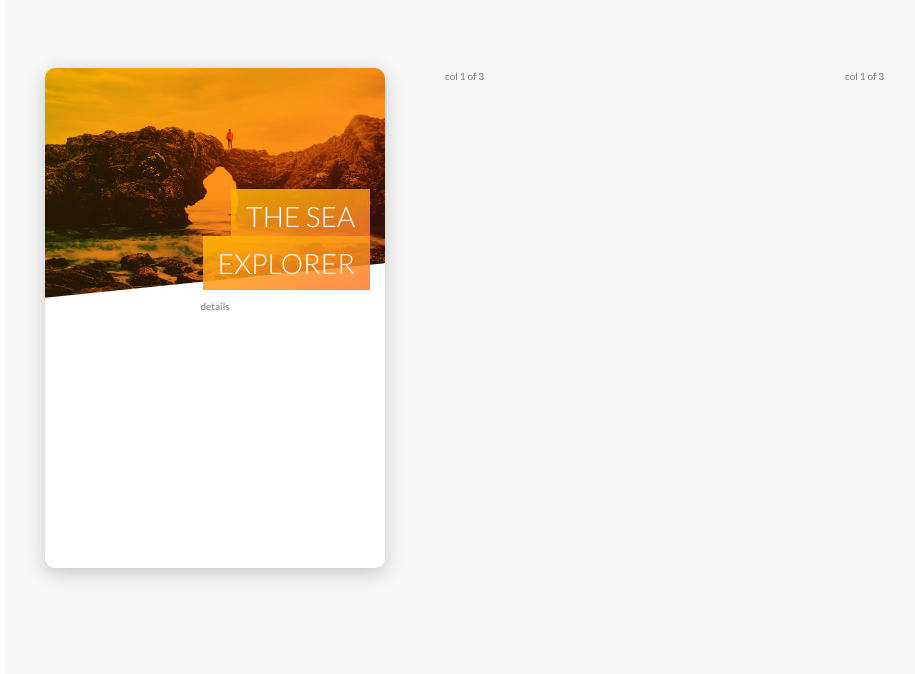
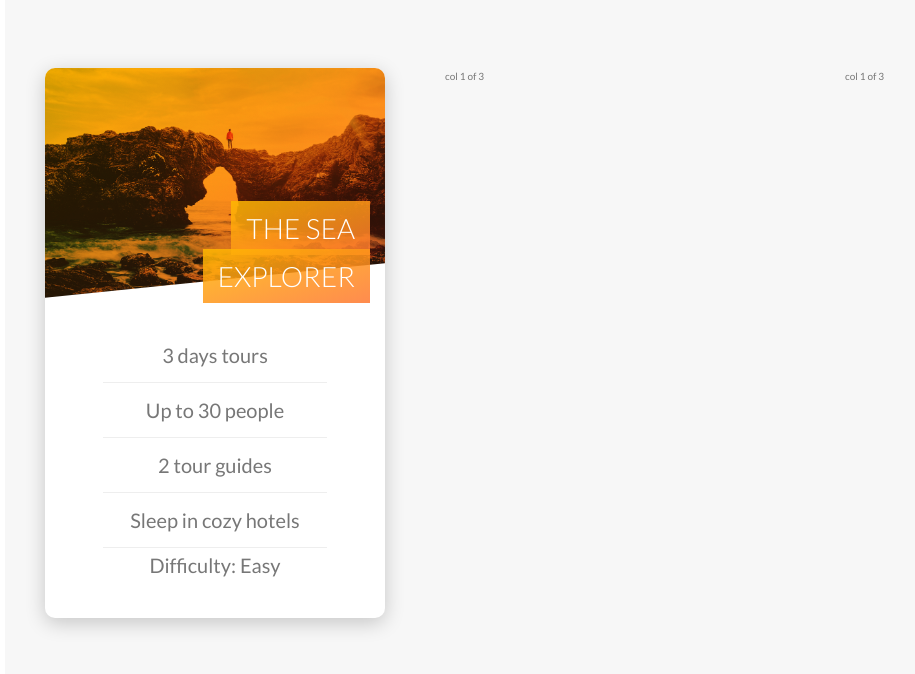
Before and after one commit to sundeepamit/Natour, a website: page index.html in a window 1280 px wide. Shown: the part 2373-3047 px from the top of the page, without its empty margins (25-940 px from the left). Drawn offline with Linux system fonts and the light colour scheme.

Commit message:
completed front part of card

```diff
--- a/index.html
+++ b/index.html
@@ -107,7 +107,15 @@
                             </div>
                             <h4 class="card__heading"><span class="card__heading-span card__heading-span--1">The Sea
                                     Explorer</span></h4>
-                            <div class="card__details">details</div>
+                            <div class="card__details">
+                                <ul>
+                                    <li>3 days tours</li>
+                                    <li>Up to 30 people</li>
+                                    <li>2 tour guides</li>
+                                    <li>Sleep in cozy hotels</li>
+                                    <li>Difficulty: Easy</li>
+                                </ul>
+                            </div>
                         </div>
                         <div class="card__side card__side--back card__side--back-1">
                             BACK
--- a/sass/abstracts/_variables.scss
+++ b/sass/abstracts/_variables.scss
@@ -10,7 +10,7 @@
 $color-tertiary-dark:#5643fa;
 
 $color-light-gray-1:#f7f7f7;
-
+$color-light-gray-2:#eee;
 
 $color-gray-dark:#777;
 $color-white:#fff;
--- a/sass/components/_card.scss
+++ b/sass/components/_card.scss
@@ -1,10 +1,10 @@
 .card{
-    height: 50rem;
+    height: 55rem;
     perspective: 150rem;
     position: relative;
     text-align: center;
     &__side{
-    height: 50rem;
+    height: 55rem;
     transition: all .8s cubic-bezier(0.215, 0.610, 0.355, 1);
     position: absolute;
     top:0;
@@ -66,4 +66,21 @@
             background-image: linear-gradient(to right bottom,rgba($color-secondary-light,.85),rgba($color-secondary-dark,.85));
         }
     }
+    &__details{
+        padding: 3rem;
+        ul{
+            list-style: none;
+            width:80%;
+            margin: 0 auto;
+            li{
+                text-align: center;
+                font-size: 2rem;
+
+                &:not(:last-child){
+                    padding: 1rem;
+                    border-bottom: .1rem solid $color-light-gray-2;
+                }
+            }
+        }
+    }
 }
```
Also changed, not shown: css/style.css.
